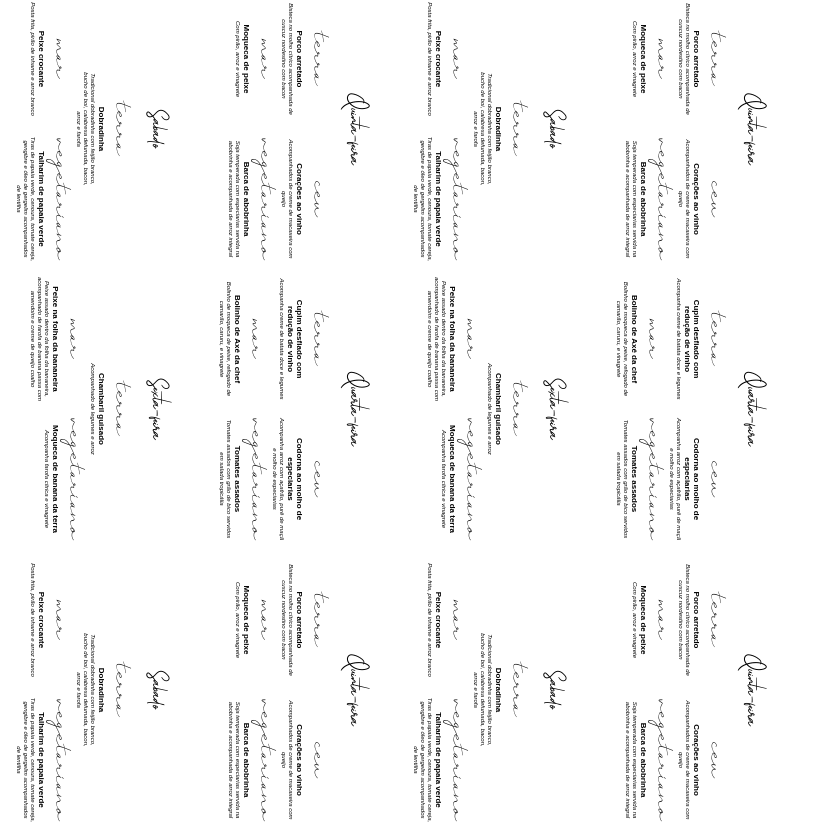
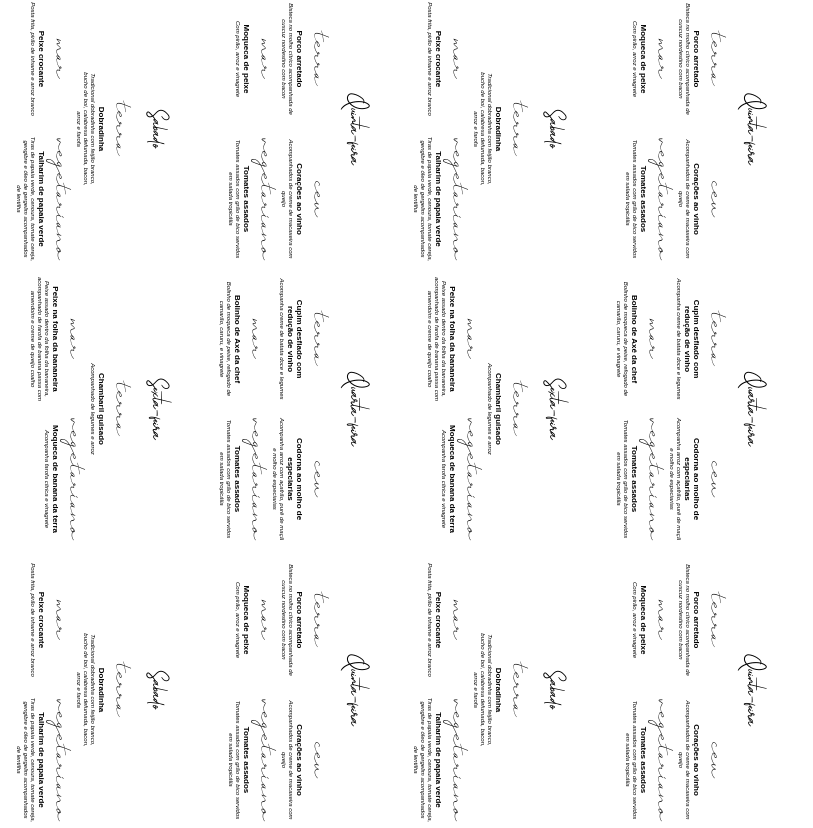
Before and after one commit to pedrohml/pedrohml.github.io, a Jekyll site: the page built from menu-weekly-back-print.html, in a window 1280 px wide. Shown: the part 292-1120 px from the top of the page, without its empty margins (0-813 px from the left). Built offline with Jekyll 4.4.1, drawn with Linux system fonts in a browser that asks for light colours.

Commit message:
Move tomates assados to thursday temp

```diff
--- a/_data/menu-food.yml
+++ b/_data/menu-food.yml
@@ -67,9 +67,9 @@ thursday:
     product-description: Com pirão, arroz e vinagrete
     product-price: 28
   veg:
-    product-title: Barca de abobrinha
-    product-description: Soja temperada com especiarias servida na abobrinha e acompanhada de arroz integral
-    product-price: 25
+    product-title: Tomates assados
+    product-description: Tomates assados com grão de bico servidos em salada tropicália
+    product-price: 24
 friday:
   day-name: Sexta-feira
   earth:
```
